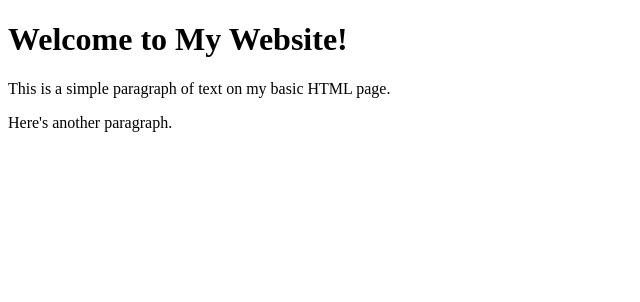
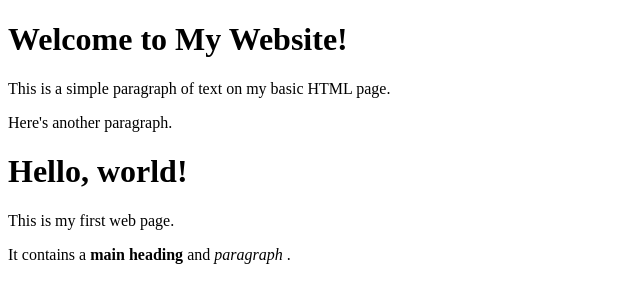
Before and after one commit to kusumagopineni-38/my-latest-repo, a plain HTML site: page index.html in a window 1280 px wide. Shown: the whole page, without its empty margins (0-640 px from the left). Drawn offline with Linux system fonts and the light colour scheme.

Commit message:
new data added

```diff
--- a/index.html
+++ b/index.html
@@ -11,3 +11,17 @@
     <p>Here's another paragraph.</p>
 </body>
 </html>
+
+<!DOCTYPE html>
+<html>
+    <head>
+        <title>My web page</title>
+    </head>
+    <body>
+        <h1>Hello, world!</h1>
+        <p>This is my first web page.</p>
+        <p>It contains a
+             <strong>main heading</strong> and <em> paragraph </em>.
+        </p>
+    </body>
+</html
```
